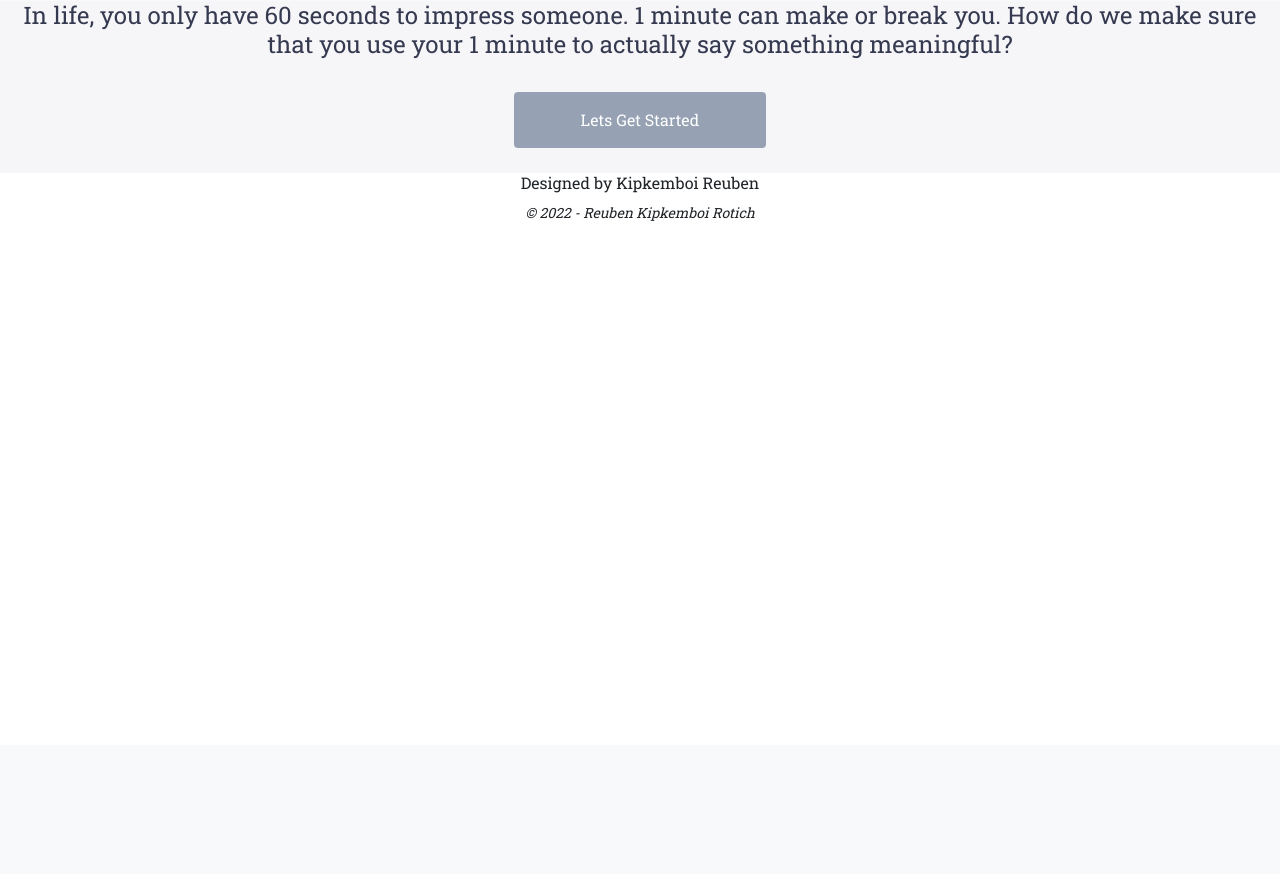
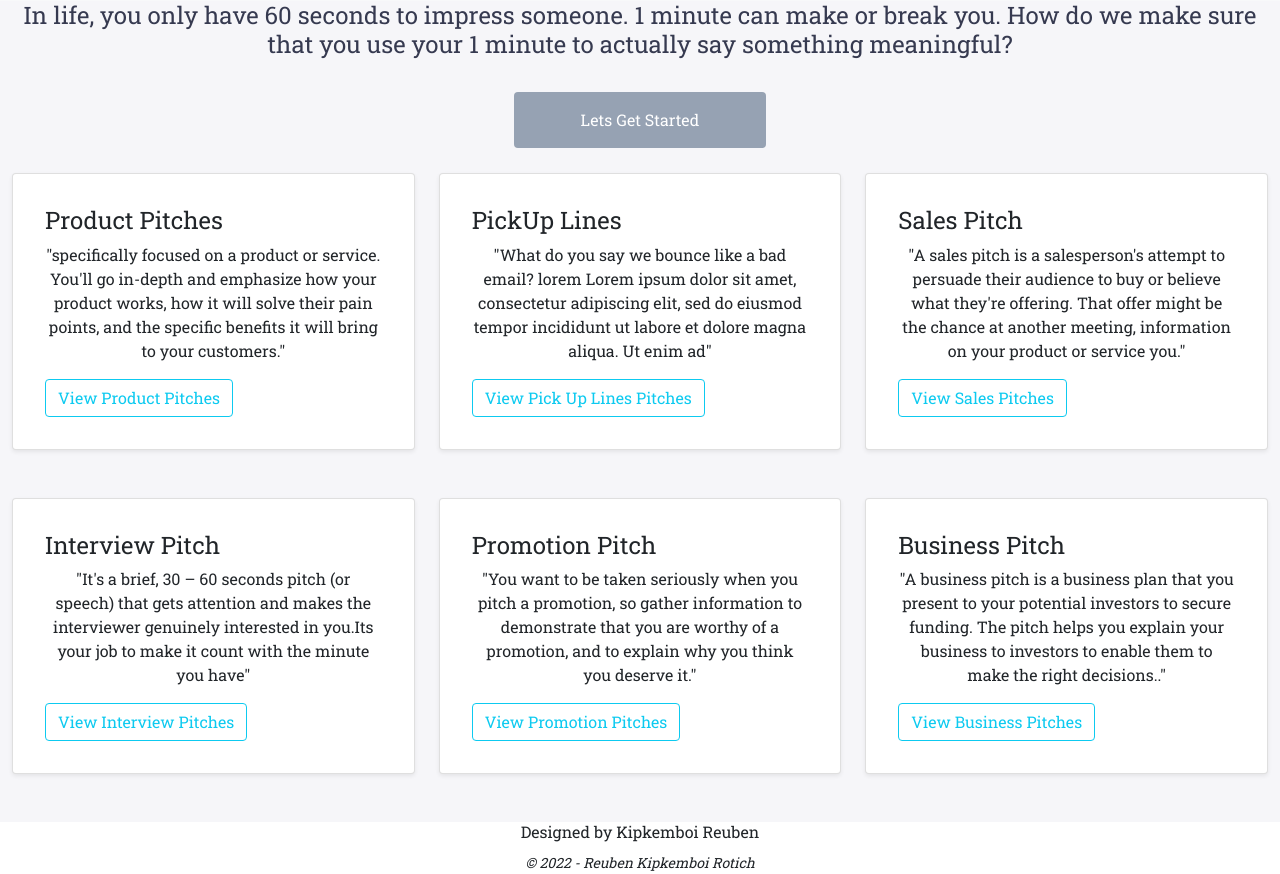
Before and after one commit to Reuben-Kipkemboi/Pitches-App, a Flask app: page / in a window 1280 px wide. Shown: the part 55-929 px from the top of the page. Before the commit the page ends 276 px from the top, so only its background shows below. Run offline with Flask 2, Linux system fonts and the light colour scheme; some libraries are stand-ins or nearby versions.

Commit message:
st:card-styling - optimizes card -styling and correct user login features

```diff
--- a/app/main/views.py
+++ b/app/main/views.py
@@ -1,8 +1,10 @@
-from flask import render_template,url_for, abort
+from flask import render_template,request,redirect,url_for, abort
 from . import main
 from ..models import User
+from .forms import UpdateProfile
+from .. import db,photos
 # we want to access the login functionality for some features eg voting and making a pitch
-from flask_login import login_required
+from flask_login import UserMixin, login_required,current_user
 
 
 # Views
@@ -12,9 +14,9 @@ def index():
 
     title = "pitch & pitch"
 
-    return render_template('index.html',title=title)
+    return render_template('index.html', title=title)
 
-#The profile where users will view their previous pitches
+# The profile where users will view their previous pitches
 @main.route('/user/<uname>')
 def profile(uname):
     user = User.query.filter_by(username = uname).first()
@@ -23,3 +25,35 @@ def profile(uname):
         abort(404) #stops a requests
 
     return render_template("userProfile/profile.html", user = user)
+
+
+#Update user profile
+@main.route('/user/<uname>/update',methods = ['GET','POST'])
+@login_required
+def update_profile(uname):
+    user = User.query.filter_by(username = uname).first()
+    if user is None:
+        abort(404)
+
+    form = UpdateProfile()
+
+    if form.validate_on_submit():
+        user.bio = form.bio.data
+
+        db.session.add(user)
+        db.session.commit()
+
+        return redirect(url_for('.profile',uname=user.username))
+
+    return render_template('userProfile/update.html',form =form)
+#updating user profile image
+@main.route('/user/<uname>/update/pic',methods= ['POST'])
+@login_required
+def update_pic(uname):
+    user = User.query.filter_by(username = uname).first()
+    if 'photo' in request.files:
+        filename = photos.save(request.files['photo'])
+        path = f'photos/{filename}'
+        user.avatar = path
+        db.session.commit()
+    return redirect(url_for('main.profile',uname=uname))
--- a/app/templates/index.html
+++ b/app/templates/index.html
@@ -8,6 +8,78 @@
 
         <a href=""><button type="button" class="btn" id="start">Lets Get Started</button></a>
     </div>
+
+    <div class="row">
+        <div class="col-sm-4" id="product">
+            <div class="card shadow-sm p-3 mb-5 bg-body rounded">
+                <div class="card-body">
+                    <h4 class="card-title">Product Pitches</h4>
+                    <p class="card-text text-center">"specifically focused on a product or service. You'll go in-depth and emphasize how your product works, how it will solve their pain points, and the specific benefits it will bring to your customers."</p>
+
+                    <a href=""><button type="button" class="btn btn-outline-info">View Product Pitches</button></a>
+                </div>
+            </div>
+        </div>
+
+
+        <div class="col-sm-4" id="lines">
+            <div class="card shadow-sm p-3 mb-5 bg-body rounded">
+                <div class="card-body">
+                    <h4 class="card-title">PickUp Lines</h4>
+                    <p class="card-text text-center">"What do you say we bounce like a bad email? lorem Lorem ipsum dolor sit amet, consectetur adipiscing elit, sed do eiusmod tempor incididunt ut labore et dolore magna aliqua. Ut enim ad"</p>
+
+                    <a href=""><button type="button" class="btn btn-outline-info">View Pick Up Lines Pitches</button></a>
+                </div>
+            </div>
+        </div>
+
+
+        <div class="col-sm-4" id="product">
+            <div class="card shadow-sm p-3 mb-5 bg-body rounded">
+                <div class="card-body">
+                    <h4 class="card-title">Sales Pitch</h4>
+                    <p class="card-text text-center">"A sales pitch is a salesperson's attempt to persuade their audience to buy or believe what they're offering. That offer might be the chance at another meeting, information on your product or service you."</p>
+
+                    <a href=""><button type="button" class="btn btn-outline-info">View Sales Pitches</button></a>
+                </div>
+            </div>
+        </div>
+
+
+        <div class="col-sm-4" id="Interview">
+            <div class="card shadow-sm p-3 mb-5 bg-body rounded">
+                <div class="card-body">
+                    <h4 class="card-title">Interview Pitch</h4>
+                    <p class="card-text text-center">"It's a brief, 30 – 60 seconds pitch (or speech) that gets attention and makes the interviewer genuinely interested in you.Its your job to make it count with the minute you have"</p>
+
+                    <a href=""><button type="button" class="btn btn-outline-info">View Interview Pitches</button></a>
+                </div>
+            </div>
+        </div>
+
+        <div class="col-sm-4" id="product">
+            <div class="card shadow-sm p-3 mb-5 bg-body rounded">
+                <div class="card-body">
+                    <h4 class="card-title">Promotion Pitch</h4>
+                    <p class="card-text text-center">"You want to be taken seriously when you pitch a promotion, so gather information to demonstrate that you are worthy of a promotion, and to explain why you think you deserve it."</p>
+
+                    <a href=""><button type="button" class="btn btn-outline-info">View Promotion Pitches</button></a>
+                </div>
+            </div>
+        </div>
+
+        <div class="col-sm-4" id="product">
+            <div class="card shadow-sm p-3 mb-5 bg-body rounded">
+                <div class="card-body">
+                    <h4 class="card-title">Business Pitch</h4>
+                    <p class="card-text text-center">"A business pitch is a business plan that you present to your potential investors to secure funding. The pitch helps you explain your business to investors to enable them to make the right decisions.."</p>
+
+                    <a href=""><button type="button" class="btn btn-outline-info">View Business  Pitches</button></a>
+                </div>
+            </div>
+        </div>
+    </div>
+
 </div>
 
 {% endblock%}
--- a/app/templates/navbar.html
+++ b/app/templates/navbar.html
@@ -19,7 +19,7 @@
             <div class="navbar-nav ">
                 <!-- navbar-right can make it to the right -->
                 {% if current_user.is_authenticated %}
-                <li><a href="{{url_for('main.profile', uname = current_user.username)}}">{{user.username}}'s Profile</a></li>
+                <li><a href="{{url_for('main.profile', uname = current_user.username)}}"> Profile</a></li>
                 <li><a href="{{url_for('auth.logout')}}"> <button type="button" class="btn"id = "logout-btn">Logout</button></a></li>
                 {% else %}
                 <li><a href="{{url_for('auth.login')}}"> <button type="button" class="btn ms-auto" id="login-btn">Login</button></a></li>
--- a/config.py
+++ b/config.py
@@ -6,7 +6,8 @@ class Config:
     '''
     SECRET_KEY = os.environ.get('SECRET_KEY')
     SQLALCHEMY_DATABASE_URI = 'postgresql+psycopg2://moringa:Access@localhost/dbpitches'
-    pass
+    # the destination for our uploaded images will be static folder
+    UPLOADED_PHOTOS_DEST ='app/static/photos'
 
 class ProdConfig(Config):
     '''
```
Also changed, not shown: app/__init__.py (+8 -1 lines), app/main/forms.py (+8 -5 lines), app/templates/userProfile/profile.html (+22 -10 lines), app/templates/userProfile/update.html (added, +12 -0 lines), app/static/photos/fira.png (added).
